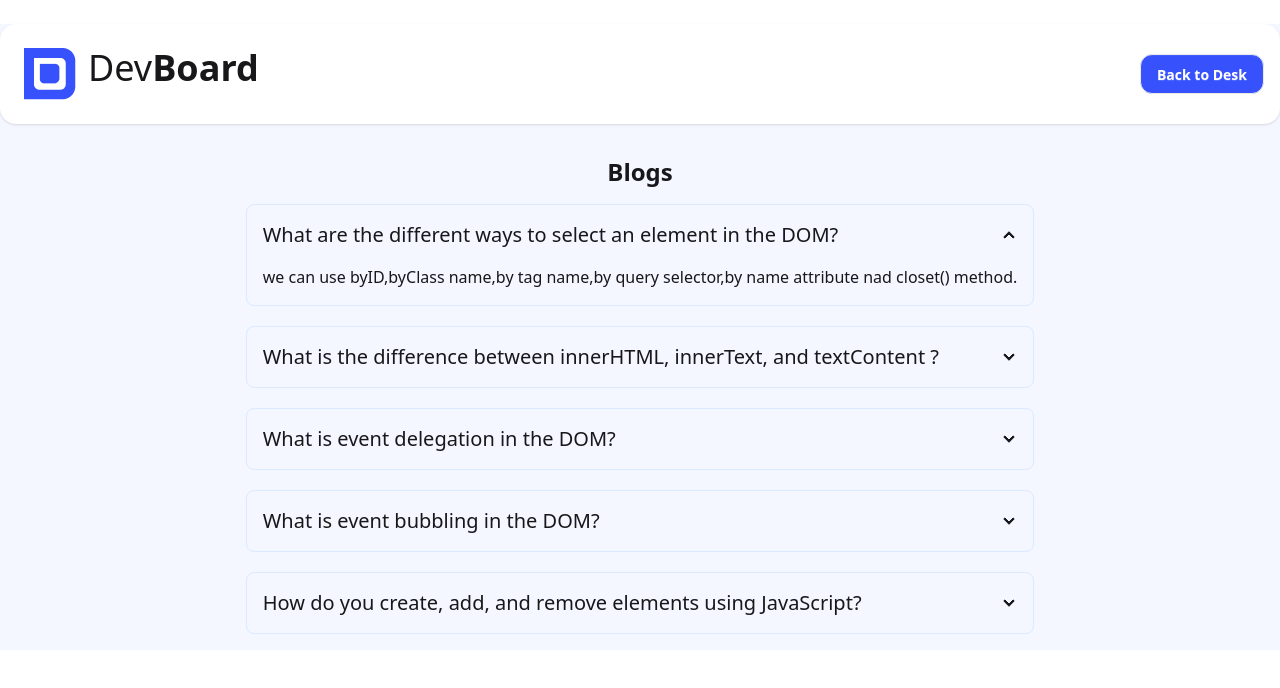
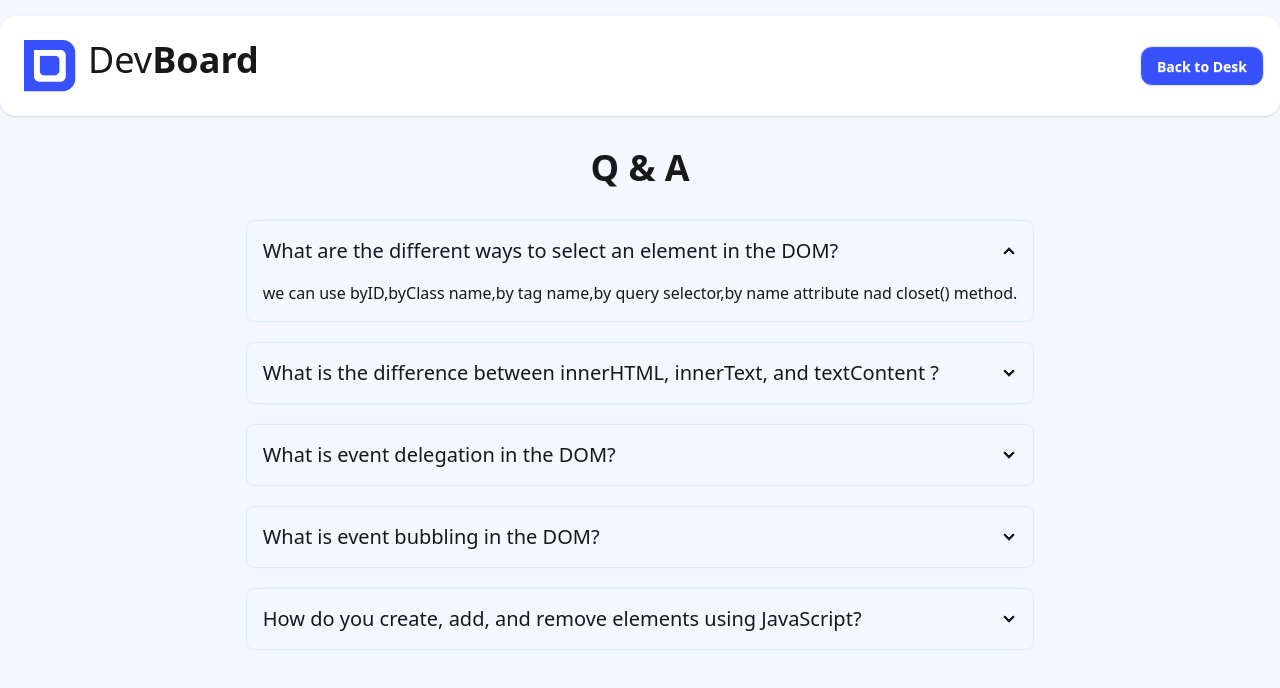
Before and after one commit to SerpentCoder575/a5, a plain HTML site: page nlog.html in a window 1280 px wide. Drawn offline with nearby package versions, Linux system fonts and the light colour scheme.

Commit message:
Fixed main page header positioning and blog page positoning

```diff
--- a/nlog.html
+++ b/nlog.html
@@ -21,7 +21,7 @@
 </head>
 
 <body>
-  <header class="mt-6">
+  <header class="pt-4">
     <div class="container mx-auto navbar bg-[#FFFFFF] shadow-sm rounded-2xl">
       <div class="flex-1">
         <h1 class="text-4xl flex gap-3 p-4 ">
@@ -39,9 +39,9 @@
     </div>
   </header>
 
-<section class="container my-8">
+<section class="container pb-6 my-8 mx-auto">
 
-  <h3 class="text-2xl font-bold text-center">Blogs</h3>
+  <h3 class="text-4xl font-bold text-center pb-4">Q & A</h3>
   <div class="hero">
     <div class="hero-content flex-col lg:flex-row">
 
```
Also changed, not shown: index.html (+2 -2 lines).
